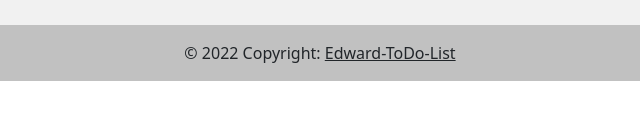
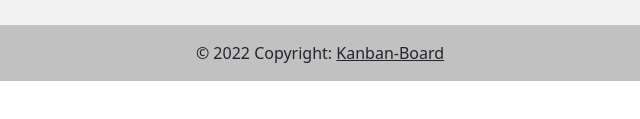
Before and after one commit to odhiambo-ed/JavaScript-Capstone, a website built with webpack: page src/index.html in a window 1280 px wide. Shown: the part 183-302 px from the top of the page, 320-960 px from the left. Built offline with nearby package versions, Linux system fonts and the light colour scheme.

Commit message:
Add footer Content

```diff
--- a/src/index.html
+++ b/src/index.html
@@ -59,7 +59,7 @@
         <!-- Copyright -->
         <div class="text-center text-dark p-3 copyright">
             © 2022 Copyright:
-            <a class="text-dark" href="index.html">Edward-ToDo-List</a>
+            <a class="text-dark" href="index.html">Kanban-Board</a>
         </div>
         <!-- Copyright -->
     </footer>
```
